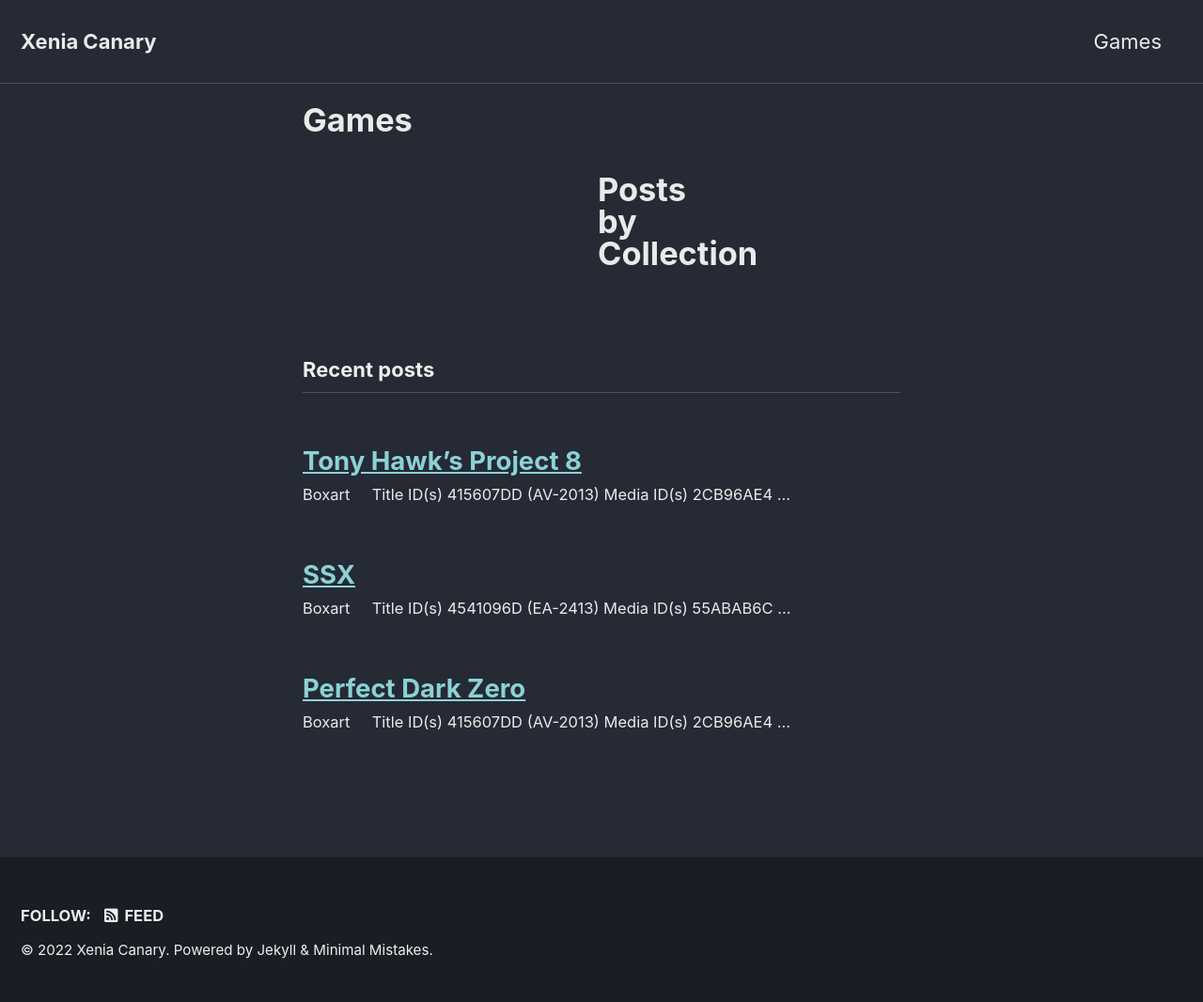
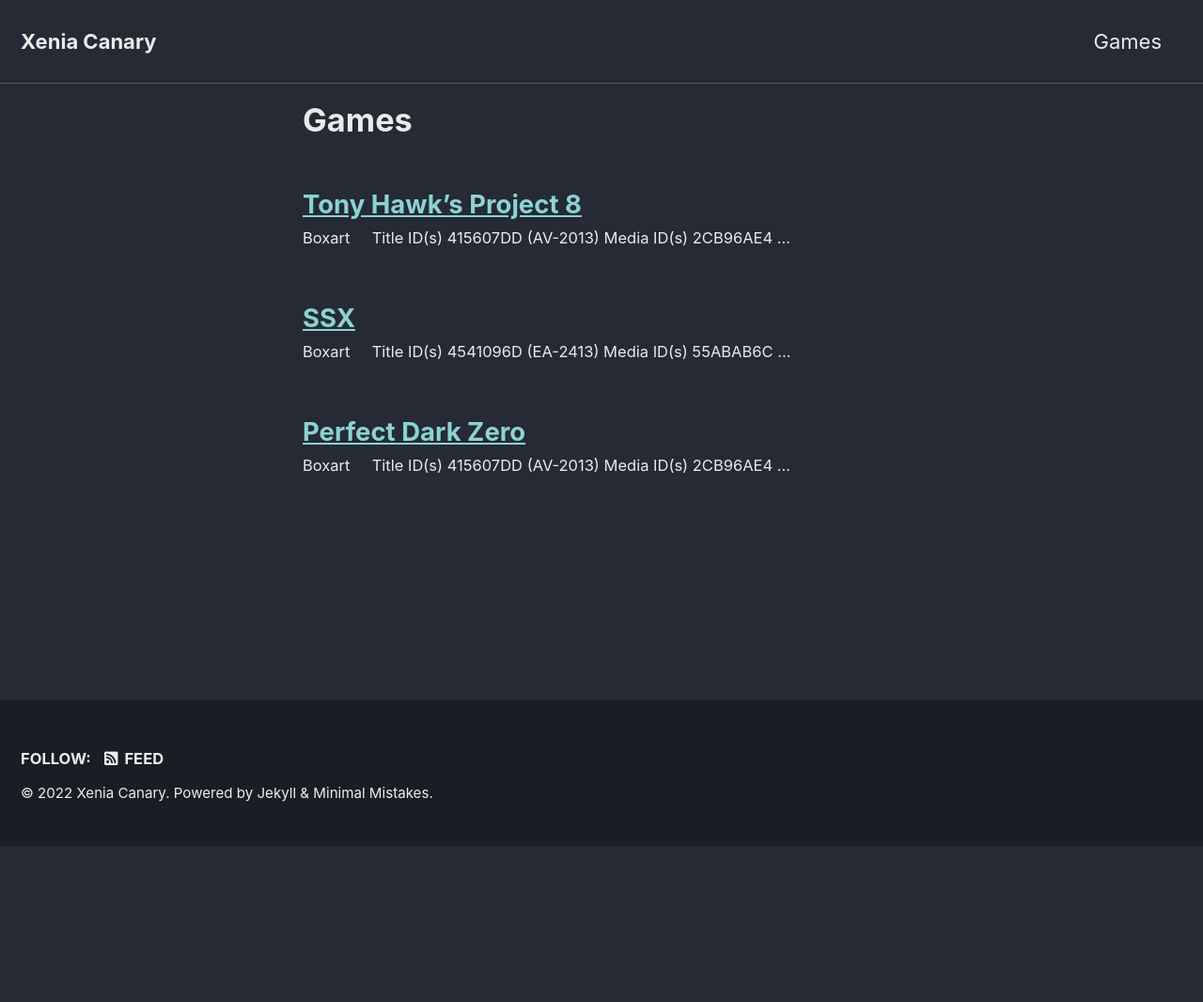
Before and after one commit to xenia-canary/xenia-canary.github.io, a Jekyll site: the page built from _pages/games.md, in a window 1280 px wide. Shown: the whole page at 94% size. Built offline with Jekyll 4.4.1, drawn with Linux system fonts in a browser that asks for light colours; cached includes are drawn as plain includes; after the commit the page ends 900 px from its top, so only the background shows below that.

Commit message:
Update games.md

```diff
--- a/_pages/games.md
+++ b/_pages/games.md
@@ -3,10 +3,6 @@
 title: Games
 permalink: /games/
 ---
-
-{{ content }}
-
-<h3 class="archive__subtitle">{{ site.data.ui-text[site.locale].recent_posts | default: "Recent Posts" }}</h3>
 
 {% if paginator %}
   {% assign posts = paginator.posts %}
```
